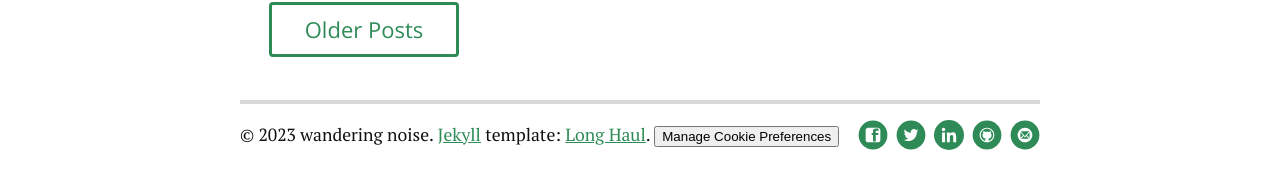
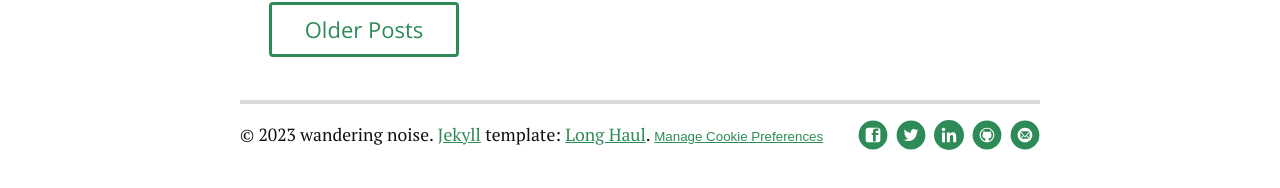
Before and after one commit to wanderingnoise/wanderingnoise.github.io, a Jekyll site: the page built from index.html, in a window 1280 px wide. Shown: the part 2076-2264 px from the top of the page. Built offline with Jekyll 4.4.1, drawn with Linux system fonts in a browser that asks for light colours; nearby versions of some CDN libraries; a script that is not in the unit is left out; the list of posts is cut into pages by our own code.

Commit message:
Update footer.html

```diff
--- a/_includes/footer.html
+++ b/_includes/footer.html
@@ -7,6 +7,12 @@
 			  class="termly-cookie-preference-button"
 			  type="button"
 			  onclick="displayPreferenceModal()"
+			  style="background: none!important;
+				  border: none;
+				  padding: 0!important;
+				  color: seagreen;
+				  text-decoration: underline;
+				  cursor: pointer"
 			>
 			    Manage Cookie Preferences
 			</button>
```
